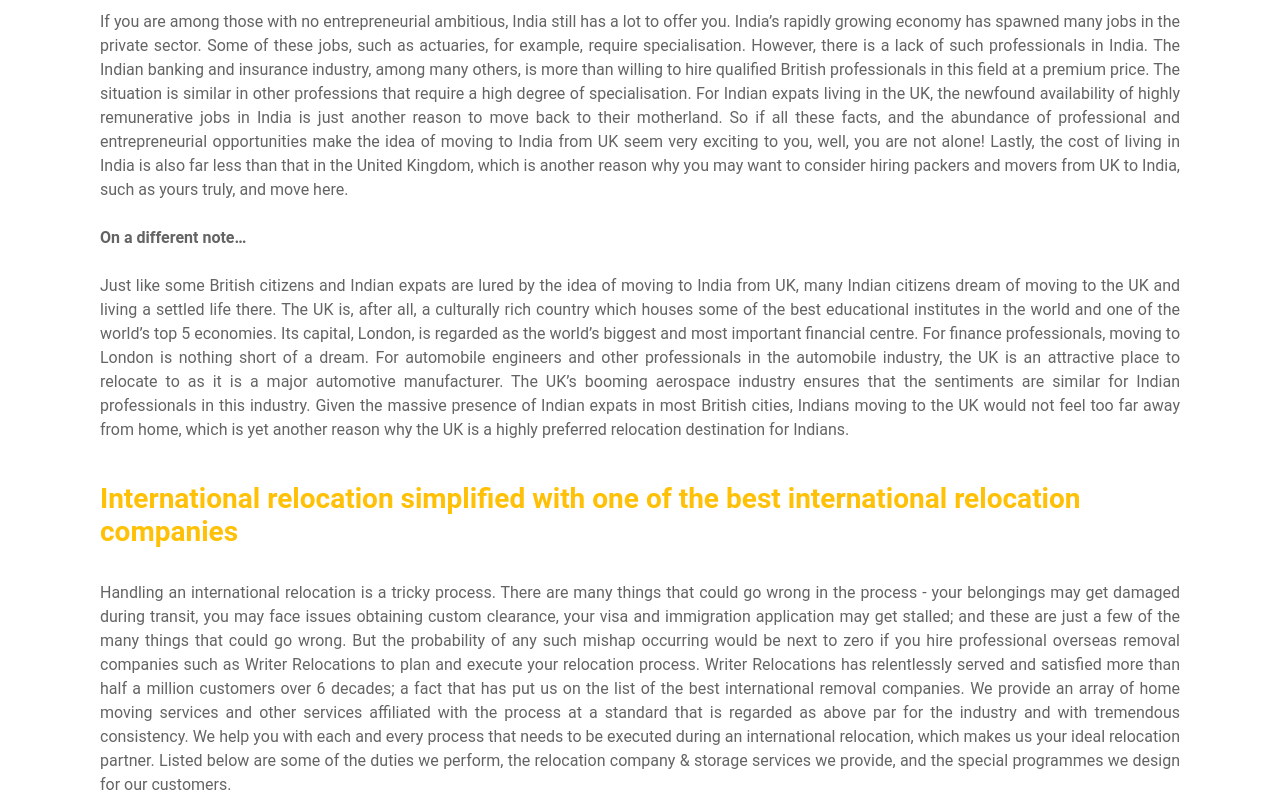
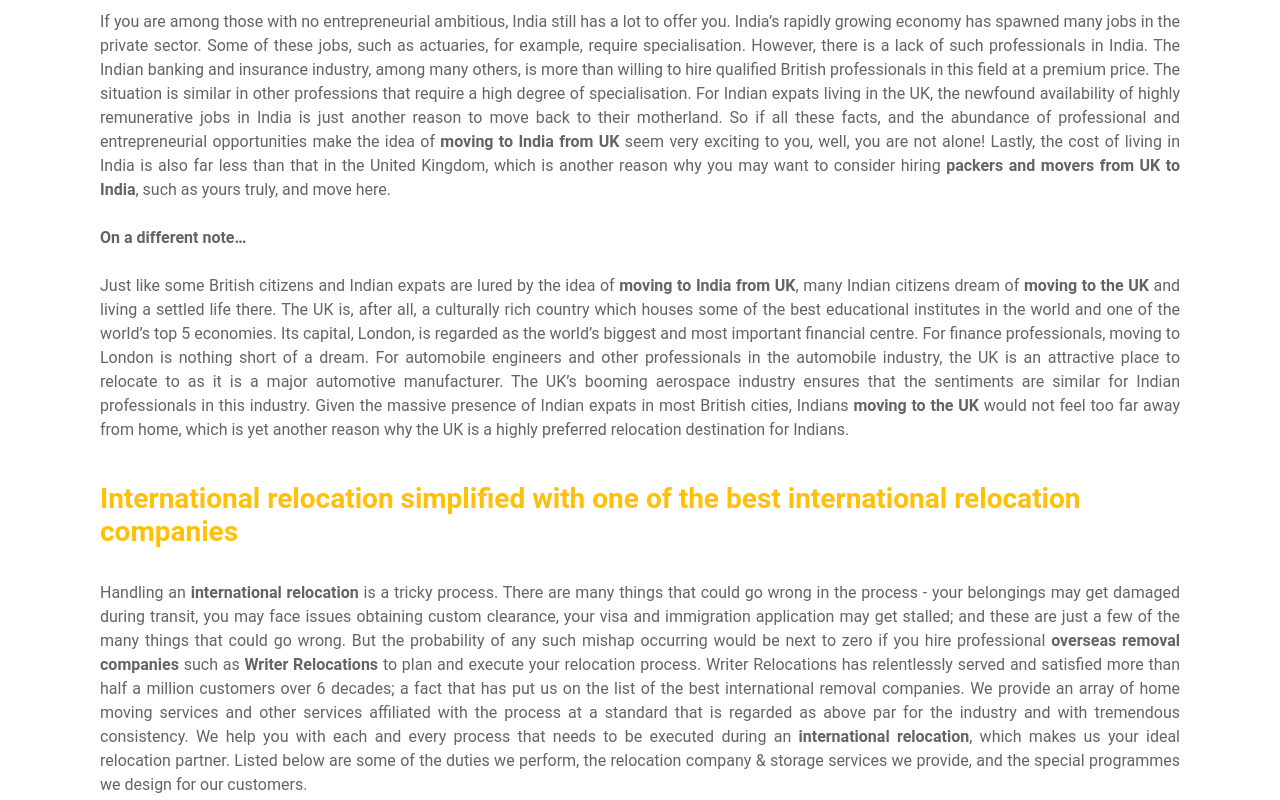
Before and after one commit to TheRahulTiwari28/writerrelocationsuk, a plain HTML site: page index.html in a window 1280 px wide. Shown: the part 860-1660 px from the top of the page. Drawn offline with nearby package versions, Linux system fonts and the light colour scheme.

Commit message:
edited pagetwo

```diff
--- a/css/style.css
+++ b/css/style.css
@@ -437,6 +437,9 @@
     font-weight: 600;
     margin: 16px 0;
 }
+.left-info p{
+    font-size: 18px;
+}
 
 .testimonial{
     background-repeat: no-repeat;
--- a/index.html
+++ b/index.html
@@ -159,7 +159,7 @@
             <div class="row">
                 <div class="col-md-5">
                     <h1>
-                        <strong>Moving to India from UK? Move with the Best International Removal Company!</strong>
+                        <strong>moving to India from UK? Move with the Best International Removal Company!</strong>
                     </h1>
                 </div>
             </div>
@@ -171,15 +171,15 @@
                 <h1 class="text-warning">Thinking about moving to India from UK?</h1> <br>
                 <p class="paragraph">The Indian economy continues growing from strength to strength, and the standard of living in the country is also showing a marked improvement. The demographics of the country are changing as well - the 20-39 age group makes up a third of the country's population. A high percentage of this population is educated and hence open to exploring new ideas and products. So any business that is based on a novel concept would find a massive market in India waiting to be explored. As a result, India is becoming a popular destination for setting up a business or expanding an existing one. Some British entrepreneurs have identified this opportunity and have already set up shop in India or are planning to. And that decision should not raise any eyebrows. After all, who wouldn’t want to explore such an opportunity, especially at a time when the Indian government is providing all the support and facilities to foreign investors and entrepreneurs.
                 <br> <br>
-                If you are among those with no entrepreneurial ambitious, India still has a lot to offer you. India’s rapidly growing economy has spawned many jobs in the private sector. Some of these jobs, such as actuaries, for example, require specialisation. However, there is a lack of such professionals in India. The Indian banking and insurance industry, among many others, is more than willing to hire qualified British professionals in this field at a premium price. The situation is similar in other professions that require a high degree of specialisation. For Indian expats living in the UK, the newfound availability of highly remunerative jobs in India is just another reason to move back to their motherland. So if all these facts, and the abundance of professional and entrepreneurial opportunities make the idea of moving to India from UK seem very exciting to you, well, you are not alone! Lastly, the cost of living in India is also far less than that in the United Kingdom, which is another reason why you may want to consider hiring packers and movers from UK to India, such as yours truly, and move here.
+                If you are among those with no entrepreneurial ambitious, India still has a lot to offer you. India’s rapidly growing economy has spawned many jobs in the private sector. Some of these jobs, such as actuaries, for example, require specialisation. However, there is a lack of such professionals in India. The Indian banking and insurance industry, among many others, is more than willing to hire qualified British professionals in this field at a premium price. The situation is similar in other professions that require a high degree of specialisation. For Indian expats living in the UK, the newfound availability of highly remunerative jobs in India is just another reason to move back to their motherland. So if all these facts, and the abundance of professional and entrepreneurial opportunities make the idea of <b>moving to India from UK</b> seem very exciting to you, well, you are not alone! Lastly, the cost of living in India is also far less than that in the United Kingdom, which is another reason why you may want to consider hiring <b>packers and movers from UK to India</b>, such as yours truly, and move here.
                 <br> <br>
                 <strong>On a different note…</strong>
                 <br><br>
-                Just like some British citizens and Indian expats are lured by the idea of moving to India from UK, many Indian citizens dream of moving to the UK and living a settled life there. The UK is, after all, a culturally rich country which houses some of the best educational institutes in the world and one of the world’s top 5 economies. Its capital, London, is regarded as the world’s biggest and most important financial centre. For finance professionals, moving to London is nothing short of a dream. For automobile engineers and other professionals in the automobile industry, the UK is an attractive place to relocate to as it is a major automotive manufacturer. The UK’s booming aerospace industry ensures that the sentiments are similar for Indian professionals in this industry. Given the massive presence of Indian expats in most British cities, Indians moving to the UK would not feel too far away from home, which is yet another reason why the UK is a highly preferred relocation destination for Indians.
+                Just like some British citizens and Indian expats are lured by the idea of <b>moving to India from UK</b>, many Indian citizens dream of <b>moving to the UK</b> and living a settled life there. The UK is, after all, a culturally rich country which houses some of the best educational institutes in the world and one of the world’s top 5 economies. Its capital, London, is regarded as the world’s biggest and most important financial centre. For finance professionals, moving to London is nothing short of a dream. For automobile engineers and other professionals in the automobile industry, the UK is an attractive place to relocate to as it is a major automotive manufacturer. The UK’s booming aerospace industry ensures that the sentiments are similar for Indian professionals in this industry. Given the massive presence of Indian expats in most British cities, Indians <b>moving to the UK</b> would not feel too far away from home, which is yet another reason why the UK is a highly preferred relocation destination for Indians.
                 <br> <br> </p>
                 <h1 class="text-warning">International relocation simplified with one of the best international relocation companies</h1> <br>
                 <p class="paragraph">
-                Handling an international relocation is a tricky process. There are many things that could go wrong in the process - your belongings may get damaged during transit, you may face issues obtaining custom clearance, your visa and immigration application may get stalled; and these are just a few of the many things that could go wrong. But the probability of any such mishap occurring would be next to zero if you hire professional overseas removal companies such as Writer Relocations to plan and execute your relocation process. Writer Relocations has relentlessly served and satisfied more than half a million customers over 6 decades; a fact that has put us on the list of the best international removal companies. We provide an array of home moving services and other services affiliated with the process at a standard that is regarded as above par for the industry and with tremendous consistency. We help you with each and every process that needs to be executed during an international relocation, which makes us your ideal relocation partner. Listed below are some of the duties we perform, the relocation company & storage services we provide, and the special programmes we design for our customers.</p> <br>
+                Handling an <b>international relocation</b> is a tricky process. There are many things that could go wrong in the process - your belongings may get damaged during transit, you may face issues obtaining custom clearance, your visa and immigration application may get stalled; and these are just a few of the many things that could go wrong. But the probability of any such mishap occurring would be next to zero if you hire professional <b>overseas removal companies</b> such as <b>Writer Relocations</b> to plan and execute your relocation process. Writer Relocations has relentlessly served and satisfied more than half a million customers over 6 decades; a fact that has put us on the list of the best international removal companies. We provide an array of home moving services and other services affiliated with the process at a standard that is regarded as above par for the industry and with tremendous consistency. We help you with each and every process that needs to be executed during an <b>international relocation</b>, which makes us your ideal relocation partner. Listed below are some of the duties we perform, the relocation company & storage services we provide, and the special programmes we design for our customers.</p> <br>
             </div>
             <div class="row mt-5">
                 <div class="col-md-4 col-sm-12 col-xs-12">
```
